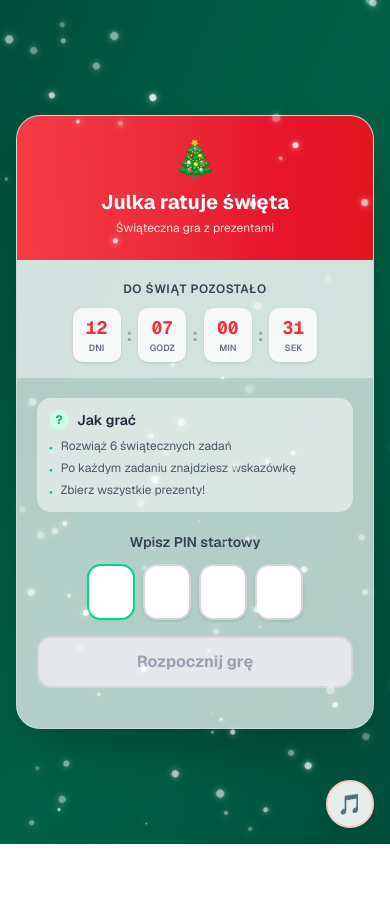
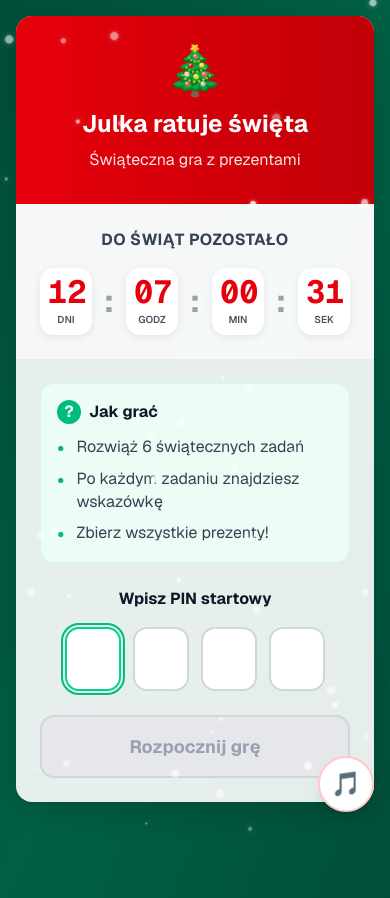
Before and after one commit to MRCHKK/swiatecznagra, a Next.js app: page / in a window 390 px wide. Before the commit the page ends 844 px from the top, so only its background shows below. Built offline with nearby package versions, Linux system fonts and the light colour scheme.

Commit message:
refactor: complete UI/UX redesign with mobile-first approach and design system

```diff
--- a/app/globals.css
+++ b/app/globals.css
@@ -29,14 +29,25 @@
   --chart-4: oklch(0.828 0.189 84.429);
   --chart-5: oklch(0.769 0.188 70.08);
   --radius: 0.625rem;
-  --sidebar: oklch(0.985 0 0);
-  --sidebar-foreground: oklch(0.145 0 0);
-  --sidebar-primary: oklch(0.205 0 0);
-  --sidebar-primary-foreground: oklch(0.985 0 0);
-  --sidebar-accent: oklch(0.97 0 0);
-  --sidebar-accent-foreground: oklch(0.205 0 0);
-  --sidebar-border: oklch(0.922 0 0);
-  --sidebar-ring: oklch(0.708 0 0);
+
+  /* Design System */
+  --spacing-xs: 8px;
+  --spacing-sm: 16px;
+  --spacing-md: 24px;
+  --spacing-lg: 32px;
+
+  --text-xs: 14px;
+  --text-sm: 16px;
+  --text-base: 18px;
+  --text-lg: 24px;
+  --text-xl: 32px;
+
+  --radius-sm: 12px;
+  --radius-md: 16px;
+
+  --shadow-sm: 0 2px 8px rgba(0, 0, 0, 0.08);
+  --shadow-md: 0 4px 16px rgba(0, 0, 0, 0.12);
+  --shadow-lg: 0 8px 32px rgba(0, 0, 0, 0.16);
 }
 
 .dark {
@@ -64,14 +75,6 @@
   --chart-3: oklch(0.769 0.188 70.08);
   --chart-4: oklch(0.627 0.265 303.9);
   --chart-5: oklch(0.645 0.246 16.439);
-  --sidebar: oklch(0.205 0 0);
-  --sidebar-foreground: oklch(0.985 0 0);
-  --sidebar-primary: oklch(0.488 0.243 264.376);
-  --sidebar-primary-foreground: oklch(0.985 0 0);
-  --sidebar-accent: oklch(0.269 0 0);
-  --sidebar-accent-foreground: oklch(0.985 0 0);
-  --sidebar-border: oklch(0.269 0 0);
-  --sidebar-ring: oklch(0.439 0 0);
 }
 
 @theme inline {
@@ -105,14 +108,6 @@
   --radius-md: calc(var(--radius) - 2px);
   --radius-lg: var(--radius);
   --radius-xl: calc(var(--radius) + 4px);
-  --color-sidebar: var(--sidebar);
-  --color-sidebar-foreground: var(--sidebar-foreground);
-  --color-sidebar-primary: var(--sidebar-primary);
-  --color-sidebar-primary-foreground: var(--sidebar-primary-foreground);
-  --color-sidebar-accent: var(--sidebar-accent);
-  --color-sidebar-accent-foreground: var(--sidebar-accent-foreground);
-  --color-sidebar-border: var(--sidebar-border);
-  --color-sidebar-ring: var(--sidebar-ring);
 }
 
 @layer base {
@@ -122,25 +117,14 @@
   body {
     @apply bg-background text-foreground;
   }
+
+  /* Touch targets minimum */
+  button, a {
+    min-height: 48px;
+    min-width: 48px;
+  }
 }
 
-/* Custom animations */
-@keyframes shake {
-  0%, 100% { transform: translateX(0); }
-  10%, 30%, 50%, 70%, 90% { transform: translateX(-5px); }
-  20%, 40%, 60%, 80% { transform: translateX(5px); }
-}
-
-.animate-shake {
-  animation: shake 0.5s ease-in-out;
-}
-
-/* Ensure viewport is correct on mobile */
-@supports (height: 100dvh) {
-  .min-h-screen {
-    min-height: 100dvh;
-  }
-}
 /* Snowfall animations */
 @keyframes snowfall {
   0% {
@@ -158,8 +142,49 @@
   pointer-events: none;
 }
 
-/* Ensure snowfall is always on top */
-.snowfall-container {
-  z-index: 9999 !important;
-  pointer-events: none !important;
+/* Shake animation */
+@keyframes shake {
+  0%, 100% { transform: translateX(0); }
+  10%, 30%, 50%, 70%, 90% { transform: translateX(-8px); }
+  20%, 40%, 60%, 80% { transform: translateX(8px); }
 }
+
+.animate-shake {
+  animation: shake 0.4s cubic-bezier(0.36, 0.07, 0.19, 0.97);
+}
+
+/* Slide transitions */
+@keyframes slideInRight {
+  from {
+    opacity: 0;
+    transform: translateX(20px);
+  }
+  to {
+    opacity: 1;
+    transform: translateX(0);
+  }
+}
+
+.slide-in {
+  animation: slideInRight 0.3s ease-out;
+}
+
+/* Dynamic viewport height */
+@supports (height: 100dvh) {
+  .min-h-screen {
+    min-height: 100dvh;
+  }
+}
+
+/* Safe area for iOS */
+@supports (padding: max(0px)) {
+  .safe-bottom {
+    padding-bottom: max(16px, env(safe-area-inset-bottom));
+  }
+}
+
+/* Focus visible for accessibility */
+:focus-visible {
+  outline: 2px solid theme('colors.emerald.500');
+  outline-offset: 2px;
+}
--- a/app/page.tsx
+++ b/app/page.tsx
@@ -11,10 +11,12 @@ import { START_PIN } from '@/lib/gameconfig'
 
 export default function Page() {
   const [gameStarted, setGameStarted] = useState(false)
+  const [isTransitioning, setIsTransitioning] = useState(false)
   const router = useRouter()
 
   const handleStartGame = () => {
-    setGameStarted(true)
+    setIsTransitioning(true)
+    setTimeout(() => setGameStarted(true), 300)
   }
 
   const handlePinSuccess = () => {
@@ -22,59 +24,69 @@ export default function Page() {
   }
 
   if (!gameStarted) {
-    return <StartScreen onStart={handleStartGame} />
+    return <StartScreen onStart={handleStartGame} isTransitioning={isTransitioning} />
   }
 
   const gameState = loadGameState()
 
   return (
-    <div className="min-h-screen flex items-center justify-center bg-linear-to-br from-emerald-900 via-emerald-800 to-emerald-900 p-4 relative overflow-hidden">
+    <div className="min-h-screen flex items-center justify-center bg-gradient-to-br from-emerald-900 via-emerald-800 to-emerald-900 p-4 pb-24 relative overflow-hidden slide-in">
       <Snowfall />
 
       <div className="relative z-10 w-full max-w-md">
-        <div className="backdrop-blur-xl bg-white/95 rounded-3xl shadow-2xl p-8">
-          <h1 className="text-3xl font-bold text-center text-gray-800 mb-6">
-            🎄 Julka ratuje święta 🎄
+        <div className="backdrop-blur-lg bg-white/90 rounded-2xl p-6 sm:p-8" style={{ boxShadow: 'var(--shadow-lg)' }}>
+          <h1 className="text-2xl sm:text-3xl font-bold text-center text-gray-900 mb-8">
+            Julka ratuje święta 🎄
           </h1>
 
-          <div className="mb-6">
-            <h2 className="text-xl font-semibold text-center text-gray-700 mb-4">
+          <div className="mb-8">
+            <h2 className="text-lg sm:text-xl font-semibold text-center text-gray-800 mb-6">
               Twój postęp
             </h2>
 
-            <div className="grid grid-cols-3 gap-3">
+            <div className="grid grid-cols-2 sm:grid-cols-3 gap-4">
               {[1, 2, 3, 4, 5, 6].map((gameId) => (
                 <Link
                   key={gameId}
                   href={gameState.unlockedGames.includes(gameId) ? `/game/${gameId}` : '#'}
+                  aria-label={`Zadanie ${gameId}${gameState.completedGames.includes(gameId) ? ' - ukończone' : ''}`}
                   className={`
-                    p-4 rounded-xl text-center transition-all duration-200 font-bold
+                    aspect-square rounded-xl text-center transition-all duration-200 font-bold text-xl
+                    flex items-center justify-center
                     ${
                       gameState.completedGames.includes(gameId)
-                        ? 'bg-emerald-500 text-white'
+                        ? 'bg-emerald-500 text-white shadow-md hover:shadow-lg hover:scale-105'
                         : gameState.unlockedGames.includes(gameId)
-                        ? 'bg-amber-100 text-amber-700 hover:bg-amber-200 cursor-pointer'
-                        : 'bg-gray-200 text-gray-400 cursor-not-allowed'
+                        ? 'bg-amber-100 text-amber-800 shadow-sm hover:bg-amber-200 hover:shadow-md hover:scale-105 cursor-pointer'
+                        : 'bg-gray-100 text-gray-400 cursor-not-allowed'
                     }
                   `}
+                  style={{ minHeight: '80px' }}
                 >
-                  {gameState.completedGames.includes(gameId) ? '✓' : gameId}
+                  {gameState.completedGames.includes(gameId) ? (
+                    <span className="text-3xl" aria-hidden="true">✓</span>
+                  ) : (
+                    gameId
+                  )}
                 </Link>
               ))}
             </div>
           </div>
 
-          <div className="text-center space-y-3">
+          <div className="space-y-4">
             {gameState.currentGame <= 6 ? (
               <Link
                 href={`/game/${gameState.currentGame}`}
-                className="inline-block w-full py-3 rounded-xl bg-linear-to-r from-emerald-500 to-emerald-600 text-white font-bold hover:shadow-lg transition-all"
+                className="block w-full py-4 rounded-xl bg-gradient-to-r from-emerald-500 to-emerald-600 text-white font-bold text-center shadow-md hover:shadow-lg transition-all hover:scale-[1.02] active:scale-[0.98]"
               >
                 Kontynuuj grę #{gameState.currentGame}
               </Link>
             ) : (
-              <div className="text-emerald-600 font-bold">
-                🎉 Ukończyłaś wszystkie zadania! 🎉
+              <div className="text-center py-6 px-4 bg-emerald-50 rounded-xl border-2 border-emerald-200">
+                <p className="text-2xl mb-2">🎉</p>
+                <p className="text-emerald-700 font-bold text-lg">
+                  Ukończyłaś wszystkie zadania!
+                </p>
               </div>
             )}
 
@@ -85,7 +97,7 @@ export default function Page() {
                   window.location.reload()
                 }
               }}
-              className="text-sm text-gray-500 underline"
+              className="w-full py-3 px-4 rounded-xl bg-gray-100 text-gray-600 font-medium hover:bg-gray-200 transition-colors"
             >
               Resetuj postęp
             </button>
@@ -96,50 +108,50 @@ export default function Page() {
   )
 }
 
-function StartScreen({ onStart }: { onStart: () => void }) {
+function StartScreen({ onStart, isTransitioning }: { onStart: () => void; isTransitioning: boolean }) {
   return (
-    <div className="min-h-screen flex items-center justify-center bg-linear-to-br from-emerald-900 via-emerald-800 to-emerald-900 p-4 relative overflow-hidden">
+    <div className={`min-h-screen flex items-center justify-center bg-gradient-to-br from-emerald-900 via-emerald-800 to-emerald-900 p-4 pb-24 relative overflow-hidden transition-opacity duration-300 ${isTransitioning ? 'opacity-0' : 'opacity-100'}`}>
       <Snowfall />
 
       <div className="relative z-10 w-full max-w-md">
-        <div className="backdrop-blur-md bg-white/70 rounded-3xl shadow-2xl overflow-hidden border border-white/30">
+        <div className="bg-white/90 backdrop-blur-lg rounded-2xl overflow-hidden" style={{ boxShadow: 'var(--shadow-lg)' }}>
           {/* Header section */}
-          <div className="bg-linear-to-r from-red-500/90 to-red-600/90 px-6 py-6 text-center">
-            <div className="text-4xl mb-2" style={{ animation: 'float 3s ease-in-out infinite' }}>
+          <div className="bg-gradient-to-r from-red-600 to-red-700 px-6 py-8 text-center">
+            <div className="text-5xl mb-3 animate-bounce">
               🎄
             </div>
-            <h1 className="text-xl font-bold text-white mb-1">Julka ratuje święta</h1>
-            <p className="text-red-100 text-xs">Świąteczna gra z prezentami</p>
+            <h1 className="text-2xl font-bold text-white mb-2">Julka ratuje święta</h1>
+            <p className="text-red-100">Świąteczna gra z prezentami</p>
           </div>
 
           <ChristmasTimer />
 
-          <div className="p-5">
-            <div className="bg-white/50 rounded-xl p-3 mb-5">
-              <h3 className="font-semibold text-gray-800 mb-2 flex items-center gap-2 text-sm">
-                <span className="inline-flex items-center justify-center w-5 h-5 rounded-full bg-emerald-100 text-emerald-600 text-xs">
+          <div className="p-6">
+            <div className="bg-emerald-50 rounded-xl p-4 mb-6 border border-emerald-100">
+              <h3 className="font-bold text-gray-900 mb-3 flex items-center gap-2">
+                <span className="inline-flex items-center justify-center w-6 h-6 rounded-full bg-emerald-500 text-white text-sm">
                   ?
                 </span>
                 Jak grać
               </h3>
-              <ul className="space-y-1 text-xs text-gray-600">
-                <li className="flex items-start gap-2">
-                  <span className="text-emerald-500 mt-0.5">•</span>
-                  Rozwiąż 6 świątecznych zadań
+              <ul className="space-y-2 text-sm text-gray-700">
+                <li className="flex items-start gap-3">
+                  <span className="text-emerald-500 text-lg leading-none">•</span>
+                  <span>Rozwiąż 6 świątecznych zadań</span>
                 </li>
-                <li className="flex items-start gap-2">
-                  <span className="text-emerald-500 mt-0.5">•</span>
-                  Po każdym zadaniu znajdziesz wskazówkę
+                <li className="flex items-start gap-3">
+                  <span className="text-emerald-500 text-lg leading-none">•</span>
+                  <span>Po każdym zadaniu znajdziesz wskazówkę</span>
                 </li>
-                <li className="flex items-start gap-2">
-                  <span className="text-emerald-500 mt-0.5">•</span>
-                  Zbierz wszystkie prezenty!
+                <li className="flex items-start gap-3">
+                  <span className="text-emerald-500 text-lg leading-none">•</span>
+                  <span>Zbierz wszystkie prezenty!</span>
                 </li>
               </ul>
             </div>
 
-            <div className="mb-5">
-              <label className="block text-center text-sm font-semibold text-gray-700 mb-3">
+            <div>
+              <label className="block text-center font-bold text-gray-900 mb-4">
                 Wpisz PIN startowy
               </label>
               <PinInput correctPin={START_PIN} onSuccess={onStart} buttonText="Rozpocznij grę" />
--- a/components/BackgroundMusic.tsx
+++ b/components/BackgroundMusic.tsx
@@ -8,12 +8,10 @@ export default function BackgroundMusic() {
   const audioRef = useRef<HTMLAudioElement | null>(null)
 
   useEffect(() => {
-    // Stwórz element audio
     audioRef.current = new Audio('/music/jingle-bells.mp3')
     audioRef.current.loop = true
-    audioRef.current.volume = 0.3 // 30% głośności
+    audioRef.current.volume = 0.3
 
-    // Sprawdź czy użytkownik już włączył muzykę wcześniej
     const musicPreference = localStorage.getItem('music-enabled')
     if (musicPreference === 'true') {
       playMusic()
@@ -61,30 +59,24 @@ export default function BackgroundMusic() {
   }
 
   return (
-    <div className="fixed bottom-4 right-4 z-50 flex gap-2">
+    <div className="fixed bottom-4 right-4 flex gap-3 safe-bottom" style={{ zIndex: 100 }}>
       <button
         onClick={toggleMusic}
-        className="w-12 h-12 rounded-full bg-white/90 backdrop-blur-sm shadow-lg border-2 border-red-200 flex items-center justify-center transition-all hover:scale-110 hover:shadow-xl active:scale-95"
-        title={isPlaying ? "Zatrzymaj muzykę" : "Odtwórz muzykę"}
+        aria-label={isPlaying ? "Zatrzymaj muzykę" : "Odtwórz muzykę"}
+        className="w-14 h-14 rounded-full bg-white shadow-lg border-2 border-red-200 flex items-center justify-center transition-all hover:scale-110 hover:shadow-xl active:scale-95"
+        style={{ minWidth: '56px', minHeight: '56px' }}
       >
-        {isPlaying ? (
-          <span className="text-xl">⏸️</span>
-        ) : (
-          <span className="text-xl">🎵</span>
-        )}
+        <span className="text-2xl">{isPlaying ? '⏸️' : '🎵'}</span>
       </button>
 
       {isPlaying && (
         <button
           onClick={toggleMute}
-          className="w-12 h-12 rounded-full bg-white/90 backdrop-blur-sm shadow-lg border-2 border-red-200 flex items-center justify-center transition-all hover:scale-110 hover:shadow-xl active:scale-95"
-          title={isMuted ? "Wyłącz wyciszenie" : "Wycisz"}
+          aria-label={isMuted ? "Wyłącz wyciszenie" : "Wycisz"}
+          className="w-14 h-14 rounded-full bg-white shadow-lg border-2 border-red-200 flex items-center justify-center transition-all hover:scale-110 hover:shadow-xl active:scale-95 slide-in"
+          style={{ minWidth: '56px', minHeight: '56px' }}
         >
-          {isMuted ? (
-            <span className="text-xl">🔇</span>
-          ) : (
-            <span className="text-xl">🔊</span>
-          )}
+          <span className="text-2xl">{isMuted ? '🔇' : '🔊'}</span>
         </button>
       )}
     </div>
--- a/components/ChristmasTimer.tsx
+++ b/components/ChristmasTimer.tsx
@@ -44,13 +44,13 @@ export default function ChristmasTimer() {
   const formatNumber = (num: number) => String(num).padStart(2, '0')
 
   return (
-    <div className="px-4 py-4 bg-white/40">
-      <div className="text-center mb-2">
-        <span className="text-xs font-semibold text-gray-700 uppercase tracking-wider">
+    <div className="px-6 py-6 bg-white/60">
+      <div className="text-center mb-4">
+        <span className="text-sm font-bold text-gray-700 uppercase tracking-wide">
           Do świąt pozostało
         </span>
       </div>
-      <div className="flex justify-center items-center gap-1.5">
+      <div className="flex justify-center items-center gap-2">
         <TimeBlock value={timeLeft.days} label="dni" />
         <TimeSeparator />
         <TimeBlock value={formatNumber(timeLeft.hours)} label="godz" />
@@ -65,13 +65,17 @@ export default function ChristmasTimer() {
 
 function TimeBlock({ value, label }: { value: number | string; label: string }) {
   return (
-    <div className="bg-white/80 rounded-lg px-2 py-1.5 shadow-sm min-w-12 text-center">
-      <div className="text-lg font-bold text-red-500 font-mono">{value}</div>
-      <div className="text-[9px] text-gray-500 uppercase font-semibold">{label}</div>
+    <div className="bg-white rounded-xl px-2 py-2 min-w-[48px] text-center" style={{ boxShadow: 'var(--shadow-sm)' }}>
+      <div className="text-xl sm:text-2xl font-bold text-red-600 font-mono leading-none mb-1">
+        {value}
+      </div>
+      <div className="text-[10px] sm:text-xs text-gray-600 uppercase font-semibold">
+        {label}
+      </div>
     </div>
   )
 }
 
 function TimeSeparator() {
-  return <span className="text-lg text-gray-400 font-bold">:</span>
+  return <span className="text-xl text-gray-400 font-bold px-1">:</span>
 }
--- a/components/PinInput.tsx
+++ b/components/PinInput.tsx
@@ -15,11 +15,9 @@ export default function PinInput({ correctPin, onSuccess, onError, buttonText =
   const inputs = useRef<(HTMLInputElement | null)[]>([])
   const containerRef = useRef<HTMLDivElement>(null)
 
-  // Auto-focus first input and scroll into view on mount
   useEffect(() => {
     inputs.current[0]?.focus()
 
-    // Scroll to input after a delay (for keyboard animation)
     const timer = setTimeout(() => {
       containerRef.current?.scrollIntoView({
         behavior: 'smooth',
@@ -38,7 +36,6 @@ export default function PinInput({ correctPin, onSuccess, onError, buttonText =
     setPin(newPin)
     setError(false)
 
-    // Auto-focus next input
     if (value && index < 3) {
       inputs.current[index + 1]?.focus()
     }
@@ -67,8 +64,8 @@ export default function PinInput({ correctPin, onSuccess, onError, buttonText =
   const isPinComplete = pin.every((digit) => digit !== '')
 
   return (
-    <div ref={containerRef} className="space-y-4 sm:space-y-5">
-      <div className="flex justify-center gap-2 sm:gap-3">
+    <div ref={containerRef} className="space-y-6">
+      <div className="flex justify-center gap-3">
         {pin.map((digit, index) => (
           <input
             key={index}
@@ -77,24 +74,31 @@ export default function PinInput({ correctPin, onSuccess, onError, buttonText =
             }}
             type="tel"
             inputMode="numeric"
+            pattern="[0-9]*"
             maxLength={1}
             value={digit}
             onChange={(e) => handleChange(index, e.target.value)}
             onKeyDown={(e) => handleKeyDown(index, e)}
-            className={`w-12 h-14 sm:w-14 sm:h-16 text-center text-xl sm:text-2xl font-bold rounded-xl border-2 transition-all duration-200 outline-none shadow-sm ${
+            aria-label={`PIN digit ${index + 1}`}
+            className={`w-14 h-16 sm:w-16 sm:h-18 text-center text-2xl font-bold rounded-xl border-2 transition-all duration-200 outline-none ${
               error
-                ? 'border-red-400 bg-red-50 text-red-600 shadow-red-500/20 animate-shake'
+                ? 'border-red-500 bg-red-50 text-red-600 animate-shake'
                 : digit
-                  ? 'border-emerald-500 bg-emerald-50 text-emerald-700 shadow-md shadow-emerald-500/20'
-                  : 'border-gray-300 bg-white text-gray-800 focus:border-emerald-400 focus:shadow-md focus:shadow-emerald-500/10'
+                  ? 'border-emerald-500 bg-emerald-50 text-emerald-700 shadow-md'
+                  : 'border-gray-300 bg-white text-gray-900 focus:border-emerald-400 focus:shadow-md'
             }`}
+            style={{
+              boxShadow: digit && !error ? 'var(--shadow-sm)' : 'none',
+              minHeight: '64px',
+              minWidth: '56px'
+            }}
           />
         ))}
       </div>
 
       {error && (
-        <div className="flex items-center justify-center gap-2 text-red-500 text-sm font-medium bg-red-50 py-2 px-4 rounded-lg border border-red-200">
-          <span>❌</span>
+        <div className="flex items-center justify-center gap-2 text-red-600 font-medium bg-red-50 py-3 px-4 rounded-xl border-2 border-red-200">
+          <span className="text-xl">❌</span>
           <span>Nieprawidłowy PIN</span>
         </div>
       )}
@@ -102,11 +106,13 @@ export default function PinInput({ correctPin, onSuccess, onError, buttonText =
       <button
         onClick={handleSubmit}
         disabled={!isPinComplete}
-        className={`w-full py-3 sm:py-3.5 rounded-xl font-bold text-base transition-all duration-200 ${
+        aria-label={buttonText}
+        className={`w-full py-4 rounded-xl font-bold text-base transition-all duration-200 ${
           isPinComplete
-            ? 'bg-gradient-to-r from-emerald-500 to-emerald-600 text-white shadow-lg shadow-emerald-500/30 hover:shadow-xl hover:shadow-emerald-500/40 active:scale-98'
+            ? 'bg-gradient-to-r from-emerald-500 to-emerald-600 text-white shadow-md hover:shadow-lg hover:scale-[1.02] active:scale-[0.98]'
             : 'bg-gray-200 border-2 border-gray-300 text-gray-400 cursor-not-allowed'
         }`}
+        style={{ minHeight: '56px' }}
       >
         {buttonText}
       </button>
--- a/components/Snowfall.tsx
+++ b/components/Snowfall.tsx
@@ -18,16 +18,15 @@ export default function Snowfall() {
   useEffect(() => {
     const createSnowflakes = () => {
       const flakes: Snowflake[] = []
-      // 80 płatków śniegu
-      for (let i = 0; i < 100; i++) {
+      for (let i = 0; i < 60; i++) {
         flakes.push({
           id: i,
           left: `${Math.random() * 100}%`,
           delay: Math.random() * 10,
-          duration: 8 + Math.random() * 8, // 8-16 sekund
-          size: 2 + Math.random() * 6, // 2-8px
-          opacity: 0.3 + Math.random() * 0.6, // 0.3-0.9
-          swing: Math.random() * 80 - 40, // -40 do 40px dla kołysania
+          duration: 8 + Math.random() * 8,
+          size: 2 + Math.random() * 6,
+          opacity: 0.3 + Math.random() * 0.6,
+          swing: Math.random() * 80 - 40,
         })
       }
       return flakes
@@ -37,7 +36,7 @@ export default function Snowfall() {
   }, [])
 
   return (
-    <div className="fixed inset-0 pointer-events-none overflow-hidden" style={{ zIndex: 9999 }}>
+    <div className="fixed inset-0 pointer-events-none overflow-hidden" style={{ zIndex: 1000 }} aria-hidden="true">
       {snowflakes.map((flake) => (
         <div
           key={flake.id}
@@ -47,9 +46,9 @@ export default function Snowfall() {
             width: `${flake.size}px`,
             height: `${flake.size}px`,
             opacity: flake.opacity,
-            boxShadow: '0 0 6px rgba(255, 255, 255, 0.8)',
+            boxShadow: '0 0 4px rgba(255, 255, 255, 0.6)',
             filter: 'blur(0.5px)',
-            // @ts-ignore - custom CSS properties
+            // @ts-ignore
             '--duration': `${flake.duration}s`,
             '--delay': `${-flake.delay}s`,
             '--swing': `${flake.swing}px`,
```
